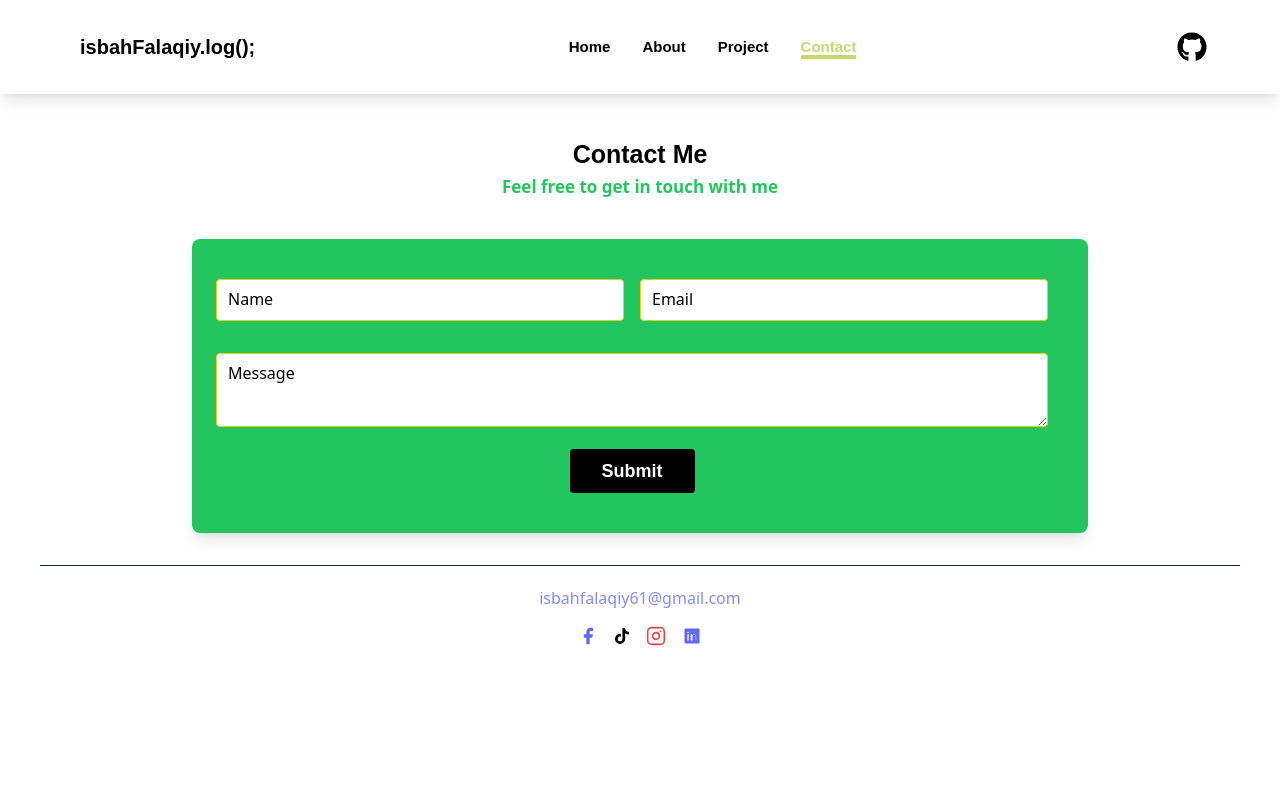
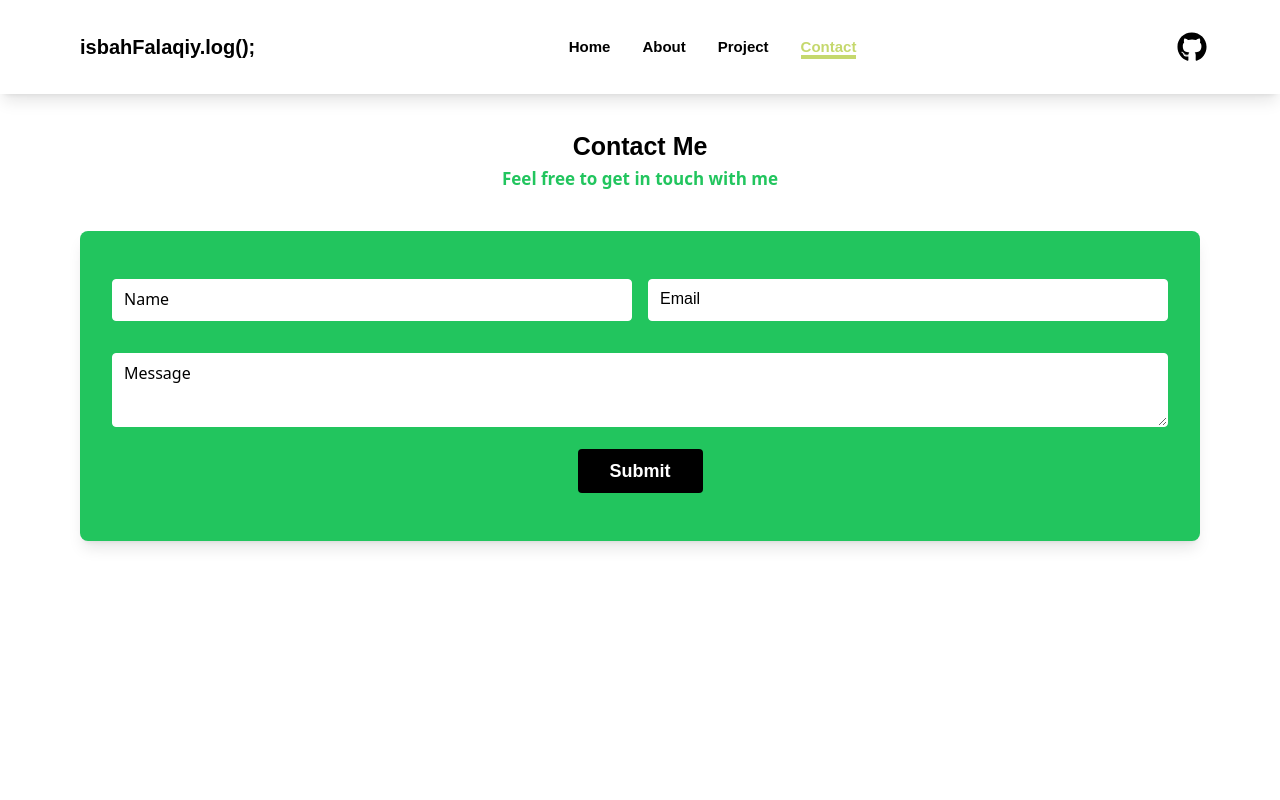
Before and after one commit to Isbahfalaqiy/Portfolio, a React (Vite) app: page /contact in a window 1280 px wide. Shown: the top 800 px of the page. Built offline with nearby package versions, Linux system fonts and the light colour scheme.

Commit message:
Update package.json or dependencies

```diff
--- a/package.json
+++ b/package.json
@@ -21,6 +21,7 @@
     "react-dom": "^18.3.1",
     "react-icons": "^5.3.0",
     "react-router-dom": "^6.26.2",
+    "react-toastify": "^10.0.6",
     "react-type-animation": "^3.2.0"
   },
   "devDependencies": {
--- a/public/project.json
+++ b/public/project.json
@@ -4,7 +4,7 @@
       "id": 1,
       "title": "My Portfolio",
       "description": "This website serves as a platform for me to showcase my profile, projects, and technical skills.",
-      "image": "src/assets/portfolio.jpg",
+      "image": "src/assets/isbah.jpg",
       "stack": "React Js, Tailwind CSS",
       "link": "https://portfolioo-navy.vercel.app/"
     },
--- a/src/components/About/ContentAbout.jsx
+++ b/src/components/About/ContentAbout.jsx
@@ -23,8 +23,8 @@ const ContentAbout = () => {
 
 	return (
 		<div className="mt-32">
-			<div className="px-5 md:px-20 lg:px-20">
-				<div className="container bg-green-500 rounded-[20px] opacity-">
+			<div className="px-10 md:px-16 lg:px-20 w-full">
+				<div className="container bg-green-500 rounded-[20px] ">
 					{/* Header section with title and line */}
 					<div className="flex items-center w-[310px] md:w-[345px] lg:w-[475px] mt-10 pt-10" data-aos="fade-down" data-aos-duration="700">
 						<h2 className="font-bold ml-5 md:ml-10 text-white text-2xl">
@@ -40,7 +40,7 @@ const ContentAbout = () => {
 							<img
 								src={img1}
 								alt="Muhamad Isbah Falaqiy"
-								className="rounded-full w-[300px] h-[300px] md:w-[250px] md:h-[250px] lg:w-[350px] lg:h-[350px] ml-0 md:ml-10 "
+								className="rounded-full w-[250px] h-[250px] md:max-w-[280px] md:max-h-[250px] lg:maxw-[350px] lg:h-[350px] ml-0 md:ml-10 "
 							/>
 						</div>
 
--- a/src/components/About/Navbar.jsx
+++ b/src/components/About/Navbar.jsx
@@ -21,7 +21,7 @@ const Navbar = () => {
       {/* Navbar for larger screens */}
       <div className="hidden lg:flex justify-between px-8 lg:px-20 py-8 items-center md:px-20">
         <div className="logo text-[20px] font-Poppins font-semibold cursor-pointer hover:text-[#C5D86D]">isbahFalaqiy.log();</div>
-        <ul className="flex gap-8  list-none font-Poppins font-semibold text-[15px] items-center">
+        <ul className="flex gap-8  list-none font-Poppins font-semibold text-[15px] items-center ">
           <li>
             <Link to="/" onClick={() => handleClick("Home")} className={`hover:text-[#C5D86D] ${activeLink === "Home" ? "border-b-4 border-[#C5D86D] text-[#C5D86D]" : ""}`}>
               Home
--- a/src/components/Contact/Content4.jsx
+++ b/src/components/Contact/Content4.jsx
@@ -1,35 +1,51 @@
-import React from "react";
-import { Link } from "react-router-dom"; // Import Link from react-router-dom
-import { useRef } from 'react';
-import AOS from 'aos';
-import 'aos/dist/aos.css'; // You can also use <link> for styles
-// ..
-import emailjs from '@emailjs/browser';
+import React, { useRef } from "react";
+import { Link } from "react-router-dom";
+import AOS from "aos";
+import "aos/dist/aos.css";
+import emailjs from "@emailjs/browser";
+import { ToastContainer, toast } from 'react-toastify';
+import 'react-toastify/dist/ReactToastify.css';
 
 AOS.init();
+
 const Content4 = () => {
   const form = useRef();
 
+  // Notification logic
+  const notify = (message, type) => {
+    if (type === "success") {
+      toast.success(message);
+    } else {
+      toast.error(message);
+    }
+  };
+
+  // Send email function
   const sendEmail = (e) => {
     e.preventDefault();
 
     emailjs
-      .sendForm('service_0gux2gp', 'template_ru4nnyd', form.current, {
-        publicKey: 'Jqdl2UxJ6FjSen0eD',
-      })
+      .sendForm(
+        "service_0gux2gp", // Replace with your service ID
+        "template_ru4nnyd", // Replace with your template ID
+        form.current,
+        "Jqdl2UxJ6FjSen0eD" // Replace with your public key
+      )
       .then(
         () => {
-          console.log('SUCCESS!');
+          notify("Email sent successfully!", "success");
         },
         (error) => {
-          console.log('FAILED...', error.text);
-        },
+          console.log("FAILED...", error.text);
+          notify("Failed to send email. Please try again.", "error");
+        }
       );
   };
+
   return (
     <div className="mt-[40px]">
       <section className="body-font relative">
-        <div className="container px-4 pt-24 md:px-20 lg:px-10 w-full">
+        <div className="container mt-32 px-10 md:max-w-[1050px] lg:max-w-[1500px] md:px-20">
           <div className="text-center" data-aos="fade-down" data-aos-duration="600">
             <h1 className="text-[20px] md:text-[25px] lg:text-[25px] font-Poppins font-semibold">
               Contact Me
@@ -40,17 +56,18 @@ const Content4 = () => {
           </div>
 
           {/* Card with Green Background */}
-          <form className="bg-green-500 px-6 py-10 rounded-lg shadow-lg mx-auto max-w-4xl" data-aos="zoom-in" data-aos-duration="1000" data-aos-delay="500" ref={form} onSubmit={sendEmail}>
-            <div className="-m-2 flex flex-wrap sm:flex-col md:flex-row w-full" >
+          <div className="bg-green-500 px-6 py-10 rounded-lg shadow-lg mx-auto max-w-full" data-aos="zoom-in" data-aos-duration="1000" data-aos-delay="500">
+            <form ref={form} onSubmit={sendEmail} className="w-full">
+              <div className="flex flex-wrap sm:flex-col md:flex-row w-full">
                 <div className="w-full md:w-1/2 p-2">
-                <div className="relative" >
+                  <div className="relative">
                     <input
                       type="text"
                       id="name"
                       name="user_name"
-                    className="peer w-full rounded border  border-yellow-400 bg-white py-1 px-3 text-base leading-8 text-black placeholder-transparent outline-none transition-colors duration-200 ease-in-out focus:border-white focus:ring-2 focus:ring-white "
+                      className="peer w-full rounded border border-white bg-white py-1 px-3 text-base leading-8 text-black placeholder-transparent outline-none transition-colors duration-200 ease-in-out focus:border-white focus:ring-2 focus:ring-white"
                       placeholder="Name"
-
+                      required
                     />
                     <label
                       htmlFor="name"
@@ -60,18 +77,19 @@ const Content4 = () => {
                     </label>
                   </div>
                 </div>
-              <div className="w-full md:w-1/2 p-2">
+                <div className="w-full md:w-1/2 p-2 mt-4 md:mt-0 lg:mt-0">
                   <div className="relative">
                     <input
                       type="email"
                       id="email"
                       name="user_email"
-                    className="peer w-full rounded border  border-yellow-400 bg-white py-1 px-3 text-base leading-8 text-black placeholder-transparent outline-none transition-colors duration-200 ease-in-out focus:border-white focus:ring-2 focus:ring-white"
+                      className="peer w-full rounded border border-white bg-white py-1 px-3 text-base leading-8 text-black placeholder-transparent outline-none transition-colors duration-200 ease-in-out focus:border-white focus:ring-2 focus:ring-white"
                       placeholder="Email"
+                      required
                     />
                     <label
                       htmlFor="email"
-                    className="absolute left-3 -top-6 bg-transparent text-sm leading-7 text-black transition-all peer-placeholder-shown:left-3 peer-placeholder-shown:top-2 peer-placeholder-shown:text-base peer-focus:left-3 peer-focus:-top-6 peer-focus:text-sm peer-focus:text-white"
+                      className="font-Poppins font-normal absolute left-3 -top-6 bg-transparent text-sm leading-7 text-black focus-visible:text-white transition-all peer-placeholder-shown:left-3 peer-placeholder-shown:top-2 peer-placeholder-shown:text-base peer-focus:left-3 peer-focus:-top-6 peer-focus:text-sm peer-focus:text-white active:text-white"
                     >
                       Email
                     </label>
@@ -82,8 +100,9 @@ const Content4 = () => {
                     <textarea
                       id="message"
                       name="message"
-                    className="peer w-full rounded border border-yellow-400 bg-white py-1 px-3 text-base leading-8 text-black placeholder-transparent outline-none transition-colors duration-200 ease-in-out focus:border-white focus:ring-2 focus:ring-white"
+                      className="peer w-full rounded border border-white bg-white py-1 px-3 text-base leading-8 text-black placeholder-transparent outline-none transition-colors duration-200 ease-in-out focus:border-white focus:ring-2 focus:ring-white"
                       placeholder="Message"
+                      required
                     ></textarea>
                     <label
                       htmlFor="message"
@@ -94,23 +113,25 @@ const Content4 = () => {
                   </div>
                 </div>
                 <div className="w-full p-2">
-                <button className="font-Poppins font-semibold mx-auto flex rounded border-0 bg-black py-2 px-8 text-lg text-white hover:bg-gray-800 focus:outline-none" type="submit" value="Send">
+                  <button className="font-Poppins font-semibold mx-auto flex rounded border-0 bg-black py-2 px-8 text-lg text-white hover:bg-gray-800 focus:outline-none" type="submit">
                     Submit
                   </button>
                 </div>
               </div>
             </form>
+          </div>
 
-          <div className="mt-8 w-full border-t border-gray-800 p-2 pt-5 text-center ">
+          {/* ToastContainer for Notifications */}
+          <ToastContainer />
+
+          {/* Footer Section with Border */}
+          <div className="w-full mt-8 relative border-t border-gray-800 p-2 pt-5 text-center md:max-w-full lg:max-w-full md:mt-[450px]">
             <Link className="text-indigo-400" to="mailto:isbahfalaqiy61@gmail.com">
               isbahfalaqiy61@gmail.com
             </Link>
             <div className="flex justify-center space-x-4 mt-4">
               <span className="inline-flex">
-                <Link
-                  to="https://web.facebook.com/misbahfalaqiy.falaqiy/"
-                  className="text-gray-500"
-                >
+                <Link to="https://web.facebook.com/misbahfalaqiy.falaqiy/" className="text-gray-500">
                   <svg
                     fill="currentColor"
                     strokeLinecap="round"
@@ -122,57 +143,7 @@ const Content4 = () => {
                     <path d="M18 2h-3a5 5 0 00-5 5v3H7v4h3v8h4v-8h3l1-4h-4V7a1 1 0 011-1h3z"></path>
                   </svg>
                 </Link>
-                <Link
-                  to="https://www.tiktok.com/@miffalaqiy"
-                  className="ml-4 text-gray-500 mt-[2px]"
-                >
-                  <svg
-                    xmlns="http://www.w3.org/2000/svg"
-                    viewBox="0 0 448 512"
-                    className="h-4 w-4 hover:scale-125 hover:text-black  text-gray-500 "
-                  >
-                    <path d="M448 209.9a210.1 210.1 0 0 1 -122.8-39.3V349.4A162.6 162.6 0 1 1 185 188.3V278.2a74.6 74.6 0 1 0 52.2 71.2V0l88 0a121.2 121.2 0 0 0 1.9 22.2h0A122.2 122.2 0 0 0 381 102.4a121.4 121.4 0 0 0 67 20.1z" />
-                  </svg>
-                </Link>
-                <Link
-                  to="https://www.instagram.com/isbahfalaqiy_/"
-                  className="ml-4 text-red-500 hover:scale-125"
-                >
-                  <svg
-                    fill="none"
-                    stroke="currentColor"
-                    strokeLinecap="round"
-                    strokeLinejoin="round"
-                    strokeWidth="2"
-                    className="h-5 w-5"
-                    viewBox="0 0 24 24"
-                  >
-                    <rect
-                      width="20"
-                      height="20"
-                      x="2"
-                      y="2"
-                      rx="5"
-                      ry="5"
-                    ></rect>
-                    <path d="M16 11.37A4 4 0 1112.63 8 4 4 0 0116 11.37zm1.5-4.87h.01"></path>
-                  </svg>
-                </Link>
-                <Link
-                  to="https://www.linkedin.com/in/muhamad-isbah-falaqiy-1b4a6724a/"
-                  className="ml-4 text-indigo-500"
-                >
-                  <svg
-                    fill="currentColor"
-                    strokeLinecap="round"
-                    strokeLinejoin="round"
-                    strokeWidth="2"
-                    className="h-5 w-5 hover:scale-125 hover:text-indigo-500"
-                    viewBox="0 0 24 24"
-                  >
-                    <path d="M19.5 3h-15A1.5 1.5 0 003 4.5v15A1.5 1.5 0 004.5 21h15A1.5 1.5 0 0021 19.5v-15A1.5 1.5 0 0019.5 3zM8 17.5H6.5V10h1.5v7.5zm-0.75-8.75c-0.5 0-1-.5-1-1s0.5-1 1-1 1 0.5 1 1-0.5 1-1 1zM18 17.5h-1.5v-4.5c0-1.125-0.5-2.5-2-2.5-1.5 0-2 1-2 2.5v4.5H10.5V10h1.5v1.5c1.5-2.25 5-2.25 5 2.25v4.75H18z"></path>
-                  </svg>
-                </Link>
+                {/* Add other social media links here */}
               </span>
             </div>
           </div>
@@ -183,4 +154,3 @@ const Content4 = () => {
 };
 
 export default Content4;
-``
--- a/src/components/Contact/Navbar.jsx
+++ b/src/components/Contact/Navbar.jsx
@@ -17,7 +17,7 @@ const Navbar = () => {
   };
 
   return (
-    <div className="fixed top-0 w-full z-50 shadow-lg bg-white text-black box-border">
+    <div className="fixed top-0 w-full z-50 shadow-lg bg-white text-black box-border m">
       {/* Navbar for larger screens */}
       <div className="hidden lg:flex justify-between px-8 lg:px-20 py-8 items-center">
         <div className="logo text-[20px] font-Poppins font-semibold cursor-pointer hover:text-[#C5D86D]">isbahFalaqiy.log();</div>
--- a/src/components/Home/Content1.jsx
+++ b/src/components/Home/Content1.jsx
@@ -12,7 +12,7 @@ const Content1 = () => {
         {/* Content text */}
         <div data-aos="fade-up-right"   data-aos-delay="100" data-aos-duration="1000"  className="flex flex-col mt-10 lg:mt-32 text-center lg:text-left">
           <h2 className="text-[15px] lg:text-[17px] font-semibold text-[#C5D86D]">Hello World, I'm</h2>
-          <h1 className="text-4xl lg:text-5xl mt-2 mb-1 font-Poppins font-semibold">IsbahFalaqiy.log();</h1>
+          <h1 className="text-4xl lg:text-5xl mt-2 mb-1 font-Poppins font-semibold">IsbahFalaqiy</h1>
           <TypeAnimation
             sequence={["Informatics Student", 1000, "Front-End Enthusiast", 1000, "Web Developer Enthusiast", 1000]}
             wrapper="span"
--- a/src/components/Project/Content3.jsx
+++ b/src/components/Project/Content3.jsx
@@ -3,7 +3,7 @@ import axios from "axios";
 import "boxicons/css/boxicons.min.css"; // Import Boxicons CSS
 import AOS from "aos";
 import "aos/dist/aos.css"; // Import AOS animations
-import portfolioImage from '../../assets/portfolio.jpg'; // Import images
+import portfolioImage from '../../assets/isbah.jpg'; // Import images
 import prelovedImage from '../../assets/preloved.jpg'; // Import images
 
 AOS.init();
```
Also changed, not shown: src/assets/isbah.jpg (added), 1 other file (tests, documents, lock files or other folders). Lines whose indentation alone changed are shown as unchanged.
